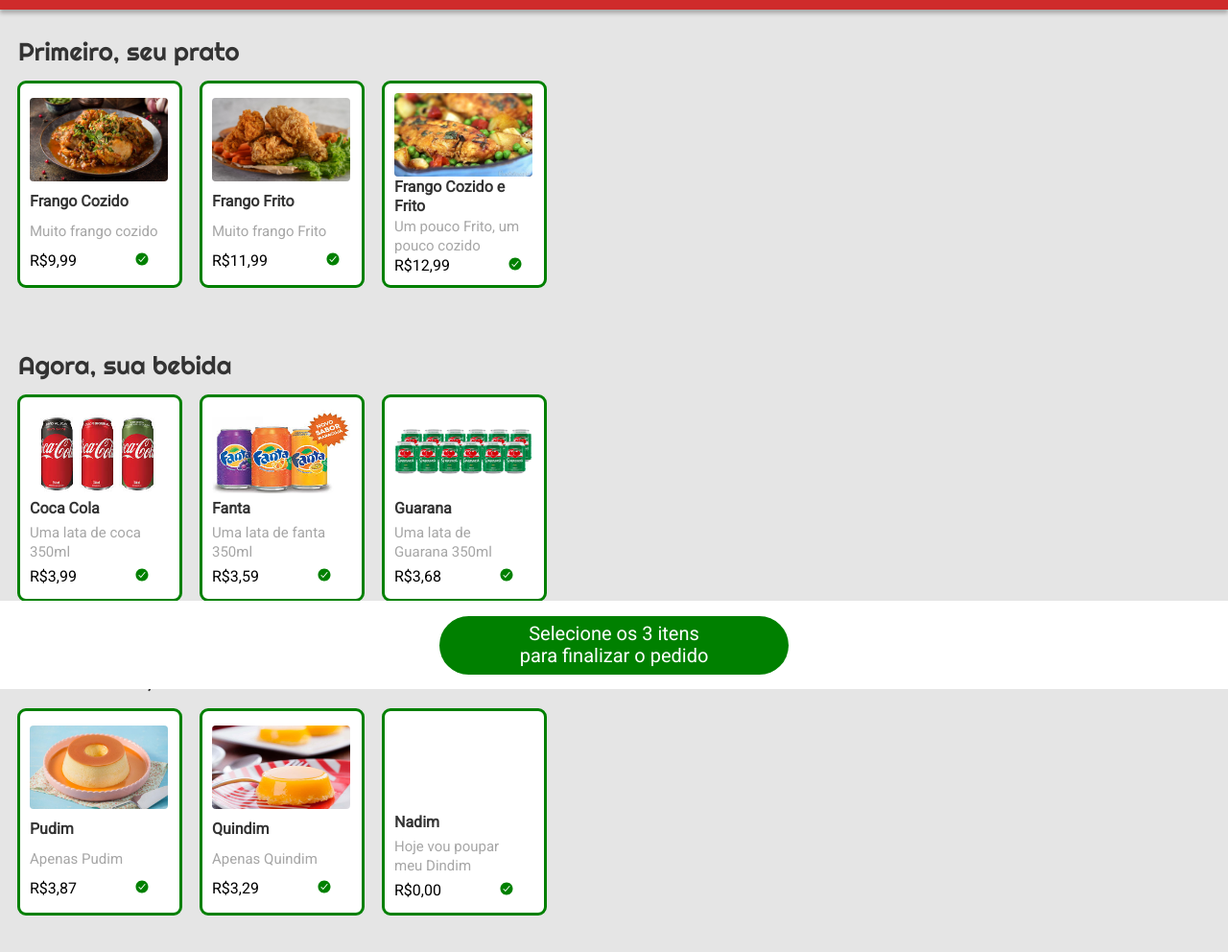
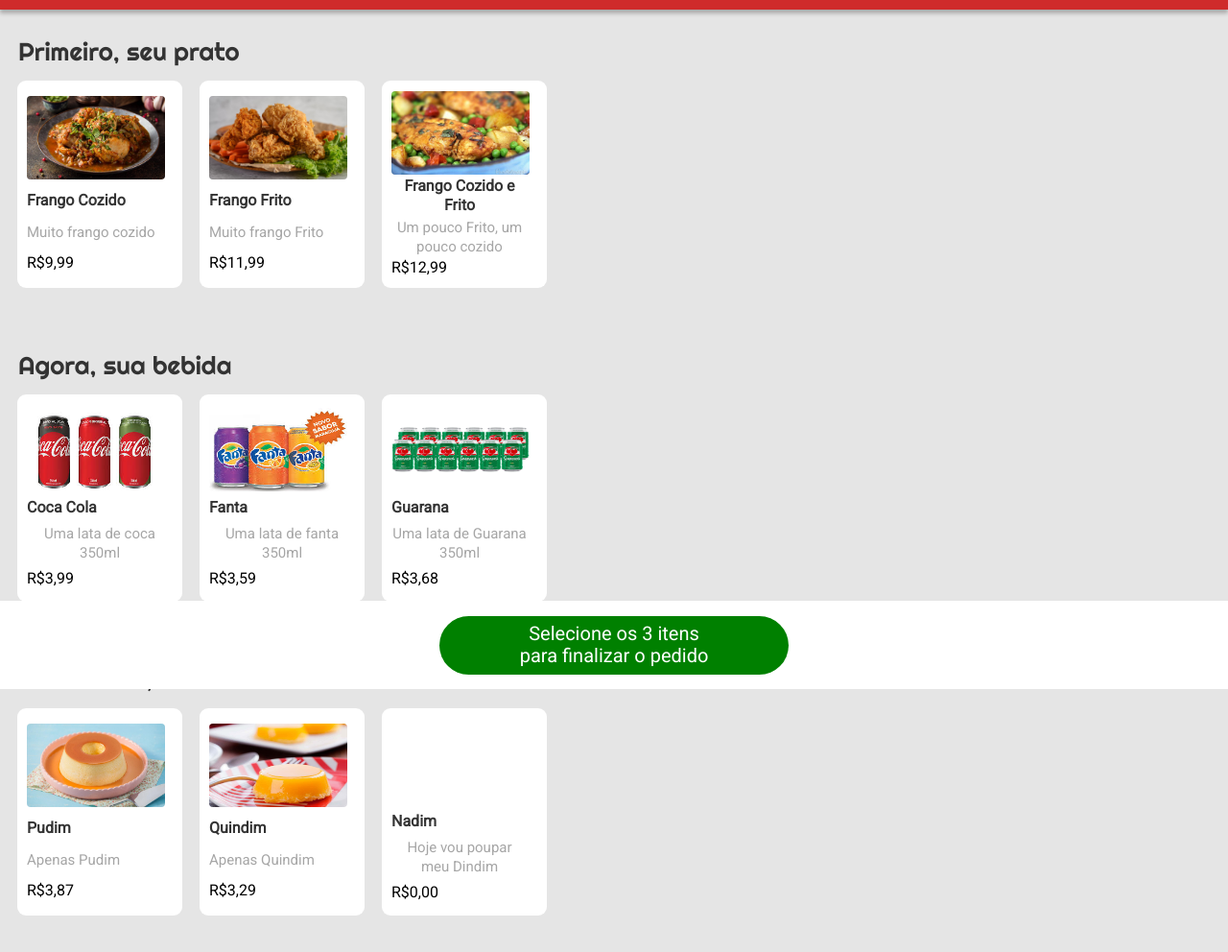
Before and after one commit to LiaXimenes/FoodCamp, a plain HTML site: page index.html in a window 1280 px wide. Shown: the part 82-1074 px from the top of the page at 96% size. Drawn offline with nearby package versions, Linux system fonts and the light colour scheme.

Commit message:
iniciação de js

```diff
--- a/estilos.css
+++ b/estilos.css
@@ -72,6 +72,10 @@
     box-shadow: 0px 0px 10px -4px #000000 25%;
 }
 
+button{
+    border: 0px;
+}
+
 .verde{
     border: 3px solid green;
 }
@@ -80,6 +84,10 @@
     width: 16px;
     height:16px;
     margin-left:60px;
+}
+
+.escondido{
+    display: none;
 }
 
 .nome{ font-size: 16px;
--- a/index.html
+++ b/index.html
@@ -26,7 +26,7 @@
     <div class="conteudo">
       <h2>Primeiro, seu prato</h2>
       <div class="segura-pratos">
-        <div class="pratos verde">
+        <button class="pratos" onclick="meclica()">
           <img src="imagens/frango-cozido.jpg">
 
           <p class="nome">Frango Cozido</p>
@@ -35,14 +35,11 @@
 
           <div class="divpreco">
             <spam class="preco">R$9,99</spam>
-            <ion-icon name="checkmark-circle" ></ion-icon>
+            <ion-icon name="checkmark-circle" class="escondido"></ion-icon>
+          </div>
+        </button>
 
-          </div>
-
-
-        </div>
-
-        <div class="pratos verde">
+        <button class="pratos" onclick="meclica()">
           <img src="imagens/frango-frito.jpg">
 
           <p class="nome">Frango Frito</p>
@@ -51,11 +48,11 @@
 
           <div class="divpreco">
             <spam class="preco">R$11,99</spam>
-            <ion-icon name="checkmark-circle" ></ion-icon>
+            <ion-icon name="checkmark-circle" class="escondido"></ion-icon>
           </div>
-        </div>
+        </button>
 
-        <div class="pratos verde">
+        <button class="pratos" onclick="meclica()">
           <img src="imagens/frango-cozido-e-frito.jpg">
 
           <p class="nome">Frango Cozido e Frito</p>
@@ -65,16 +62,16 @@
 
           <div class="divpreco">
             <spam class="preco">R$12,99</spam>
-            <ion-icon name="checkmark-circle" ></ion-icon>
+            <ion-icon name="checkmark-circle" class="escondido"></ion-icon>
           </div>
-        </div>
+        </button>
       </div>
     </div>
 
     <div class="conteudo">
       <h2>Agora, sua bebida</h2>
       <div class="segura-pratos">
-        <div class="pratos verde">
+        <button class="pratos" onclick="meclica()">
           <img src="imagens/coca.jfif">
 
           <p class="nome">Coca Cola</p>
@@ -84,11 +81,11 @@
 
           <div class="divpreco">
             <spam class="preco">R$3,99</spam>
-            <ion-icon name="checkmark-circle" ></ion-icon>
+            <ion-icon name="checkmark-circle" class="escondido"></ion-icon>
           </div>
-        </div>
+        </button>
 
-        <div class="pratos verde">
+        <button class="pratos" onclick="meclica()">
           <img src="imagens/fanta.jfif">
 
           <p class="nome">Fanta</p>
@@ -97,11 +94,11 @@
 
           <div class="divpreco">
             <spam class="preco">R$3,59</spam>
-            <ion-icon name="checkmark-circle" ></ion-icon>
+            <ion-icon name="checkmark-circle" class="escondido"></ion-icon>
           </div>
-        </div>
+        </button>
 
-        <div class="pratos verde">
+        <button class="pratos" onclick="meclica()">
           <img src="imagens/guarana.jpg">
 
           <p class="nome">Guarana</p>
@@ -110,9 +107,9 @@
 
           <div class="divpreco">
             <spam class="preco">R$3,68</spam>
-            <ion-icon name="checkmark-circle" ></ion-icon>
+            <ion-icon name="checkmark-circle" class="escondido"></ion-icon>
           </div>
-        </div>
+        </button>
       </div>
     </div>
 
@@ -120,7 +117,7 @@
     <div class="conteudo">
       <h2>Por Ultimo , sua sobremesa</h2>
       <div class="segura-pratos">
-        <div class="pratos verde">
+        <button class="pratos" onclick="meclica()">
           <img src="imagens/pudim.jpg">
 
           <p class="nome">Pudim</p>
@@ -129,11 +126,11 @@
 
           <div class="divpreco">
             <spam class="preco">R$3,87</spam>
-            <ion-icon name="checkmark-circle" ></ion-icon>
+            <ion-icon name="checkmark-circle" class="escondido"></ion-icon>
           </div>
-        </div>
+        </button>
 
-        <div class="pratos verde">
+        <button class="pratos" onclick="meclica()">
           <img src="imagens/quindim.jpg">
 
           <p class="nome">Quindim</p>
@@ -142,11 +139,11 @@
 
           <div class="divpreco">
             <spam class="preco">R$3,29</spam>
-            <ion-icon name="checkmark-circle" ></ion-icon>
+            <ion-icon name="checkmark-circle" class="escondido"></ion-icon>
           </div>
-        </div>
+        </button>
 
-        <div class="pratos verde">
+        <button class="pratos" onclick="meclica()">
           <img src="imagens/nadim.png">
 
           <p class="nome">Nadim</p>
@@ -155,9 +152,9 @@
 
           <div class="divpreco">
             <spam class="preco">R$0,00</spam>
-            <ion-icon name="checkmark-circle" ></ion-icon>
+            <ion-icon name="checkmark-circle" class="escondido"></ion-icon>
           </div>
-        </div>
+        </button>
       </div>
     </div>
   </div>
@@ -167,7 +164,7 @@
       <p class="frase-final">Selecione os 3 itens<br>para finalizar o pedido</p>
     </div>
   </div>
-
+  <script src="script.js"></script>
   <script src="https://unpkg.com/ionicons@5.4.0/dist/ionicons.js"></script>
 </body>
 </html>
--- /dev/null
+++ b/script.js
@@ -0,0 +1,11 @@
+function meclica(){
+
+    if (itemselecionado != null){
+        const prato_excluido = document.querySelector(".item, .steak_au_gratin")
+        prato_excluido.classList.remove("verde");
+    }
+
+
+    const comida = document.querySelector(".pratos");
+    comida.classList.toggle("verde");
+}
```
